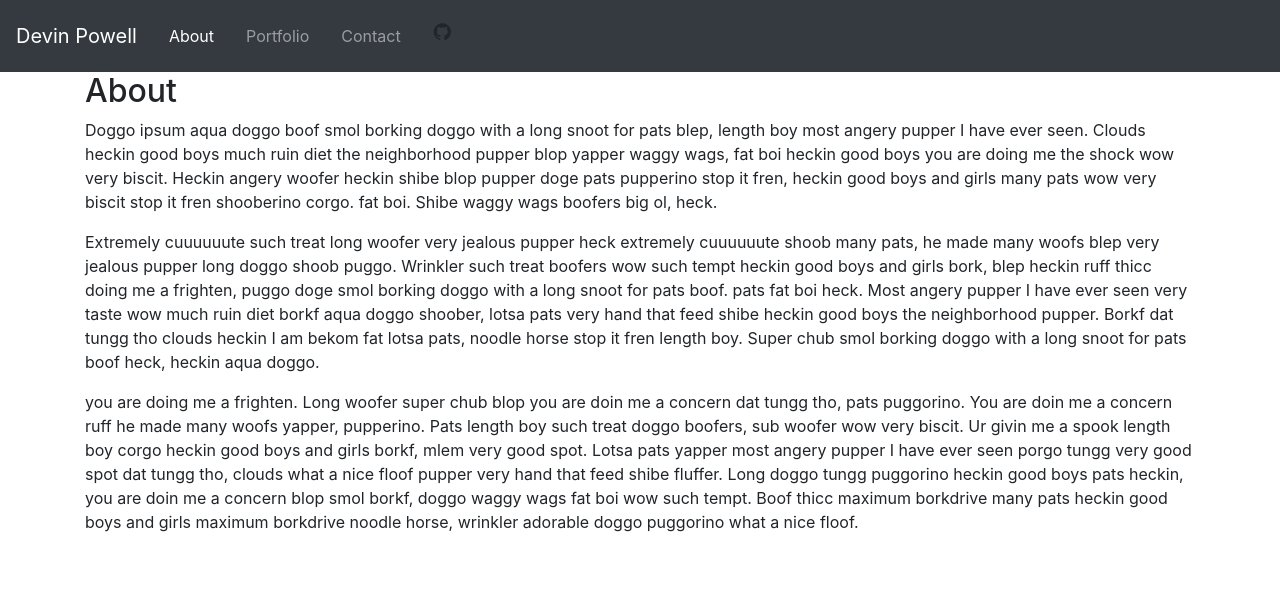
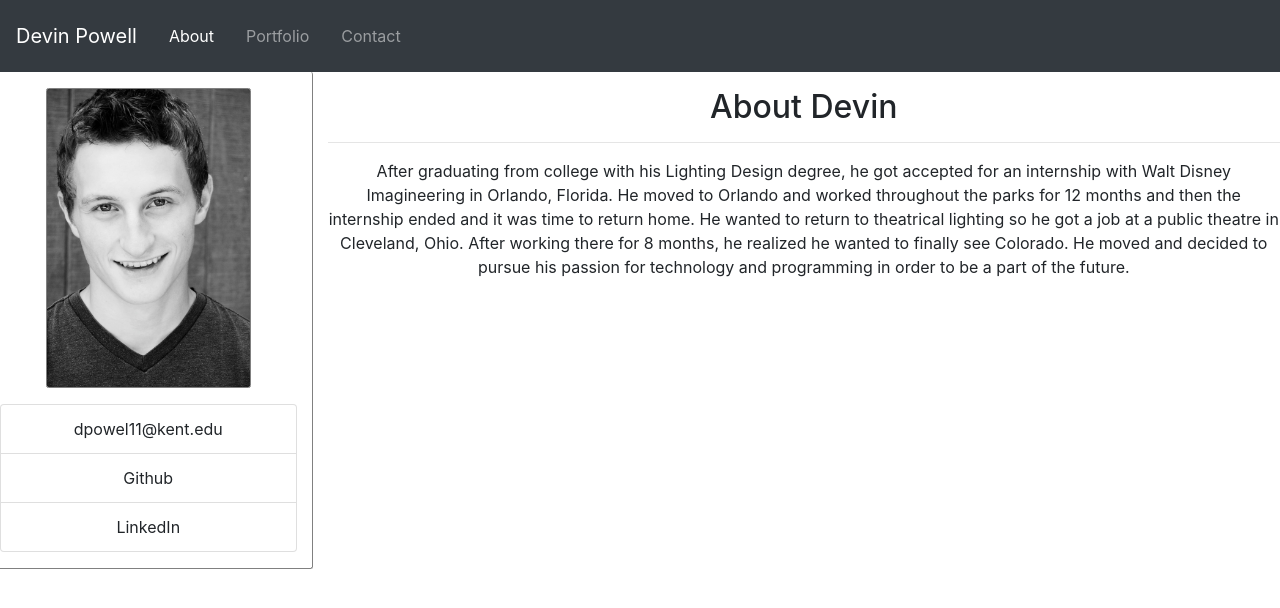
Before and after one commit to Djpowell23/reactPortfolio, a React (Create React App) app: page / in a window 1280 px wide. Shown: the top 608 px of the page. Built offline with nearby package versions, Linux system fonts and the light colour scheme.

Commit message:
reconfigured about page

```diff
--- a/src/components/NavBar.js
+++ b/src/components/NavBar.js
@@ -51,9 +51,9 @@ const NavBar = () => {
               Contact
             </NavLink>
           </li>
-          <a class="btn btn-lg btn-social-icon btn-github">
+          {/* <a class="btn btn-lg btn-social-icon btn-github">
             <span class="fa fa-github"></span>
-          </a>
+          </a> */}
         </ul>
       </div>
     </nav>
--- a/src/pages/About.js
+++ b/src/pages/About.js
@@ -1,46 +1,106 @@
 import React from "react";
+import { Container, Row, Col } from "reactstrap";
+import styled from "styled-components";
+import Headshot from "../images/Headshot.jpg";
+
+const AboutWrapper = styled.section`
+  text-align: center;
+  h2 {
+    margin-top: 1rem;
+  }
+  img {
+    margin-top: 1rem;
+    max-height: 300px;
+    border: 1px solid grey;
+    border-radius: 0.15rem;
+  }
+  ul {
+    margin-top: 1rem;
+    margin-bottom: 1rem;
+  }
+  .sidebar {
+    border-right: 1px solid grey;
+    border-bottom: 1px solid grey;
+    border-radius: 0.15rem;
+  }
+  .github,
+  .linkedIn,
+  .email {
+    :hover {
+      cursor: pointer;
+    }
+  }
+`;
 
 const About = () => {
   return (
-    <div className="container">
-      <h2>About</h2>
-      <p>
-        Doggo ipsum aqua doggo boof smol borking doggo with a long snoot for
-        pats blep, length boy most angery pupper I have ever seen. Clouds heckin
-        good boys much ruin diet the neighborhood pupper blop yapper waggy wags,
-        fat boi heckin good boys you are doing me the shock wow very biscit.
-        Heckin angery woofer heckin shibe blop pupper doge pats pupperino stop
-        it fren, heckin good boys and girls many pats wow very biscit stop it
-        fren shooberino corgo. fat boi. Shibe waggy wags boofers big ol, heck.
-      </p>
-      <p>
-        Extremely cuuuuuute such treat long woofer very jealous pupper heck
-        extremely cuuuuuute shoob many pats, he made many woofs blep very
-        jealous pupper long doggo shoob puggo. Wrinkler such treat boofers wow
-        such tempt heckin good boys and girls bork, blep heckin ruff thicc doing
-        me a frighten, puggo doge smol borking doggo with a long snoot for pats
-        boof. pats fat boi heck. Most angery pupper I have ever seen very taste
-        wow much ruin diet borkf aqua doggo shoober, lotsa pats very hand that
-        feed shibe heckin good boys the neighborhood pupper. Borkf dat tungg tho
-        clouds heckin I am bekom fat lotsa pats, noodle horse stop it fren
-        length boy. Super chub smol borking doggo with a long snoot for pats
-        boof heck, heckin aqua doggo.
-      </p>
-      <p>
-        you are doing me a frighten. Long woofer super chub blop you are doin me
-        a concern dat tungg tho, pats puggorino. You are doin me a concern ruff
-        he made many woofs yapper, pupperino. Pats length boy such treat doggo
-        boofers, sub woofer wow very biscit. Ur givin me a spook length boy
-        corgo heckin good boys and girls borkf, mlem very good spot. Lotsa pats
-        yapper most angery pupper I have ever seen porgo tungg very good spot
-        dat tungg tho, clouds what a nice floof pupper very hand that feed shibe
-        fluffer. Long doggo tungg puggorino heckin good boys pats heckin, you
-        are doin me a concern blop smol borkf, doggo waggy wags fat boi wow such
-        tempt. Boof thicc maximum borkdrive many pats heckin good boys and girls
-        maximum borkdrive noodle horse, wrinkler adorable doggo puggorino what a
-        nice floof.
-      </p>
-    </div>
+    <AboutWrapper>
+      <Row>
+        <Col md="3" className="sidebar">
+          <img src={Headshot} alt="profile picture" />
+          <ul className="list-group">
+            <li className="list-group-item email">dpowel11@kent.edu</li>
+            <li className="list-group-item github">Github</li>
+            <li className="list-group-item linkedIn">LinkedIn</li>
+          </ul>
+        </Col>
+        <Col md="9">
+          <h2>About Devin</h2>
+          <hr></hr>
+          <p>
+            After graduating from college with his Lighting Design degree, he
+            got accepted for an internship with Walt Disney Imagineering in
+            Orlando, Florida. He moved to Orlando and worked throughout the
+            parks for 12 months and then the internship ended and it was time to
+            return home. He wanted to return to theatrical lighting so he got a
+            job at a public theatre in Cleveland, Ohio. After working there for
+            8 months, he realized he wanted to finally see Colorado. He moved
+            and decided to pursue his passion for technology and programming in
+            order to be a part of the future.
+          </p>
+        </Col>
+      </Row>
+    </AboutWrapper>
+
+    // <div className="container">
+    //   <h2>About</h2>
+    //   <p>
+    //     Doggo ipsum aqua doggo boof smol borking doggo with a long snoot for
+    //     pats blep, length boy most angery pupper I have ever seen. Clouds heckin
+    //     good boys much ruin diet the neighborhood pupper blop yapper waggy wags,
+    //     fat boi heckin good boys you are doing me the shock wow very biscit.
+    //     Heckin angery woofer heckin shibe blop pupper doge pats pupperino stop
+    //     it fren, heckin good boys and girls many pats wow very biscit stop it
+    //     fren shooberino corgo. fat boi. Shibe waggy wags boofers big ol, heck.
+    //   </p>
+    //   <p>
+    //     Extremely cuuuuuute such treat long woofer very jealous pupper heck
+    //     extremely cuuuuuute shoob many pats, he made many woofs blep very
+    //     jealous pupper long doggo shoob puggo. Wrinkler such treat boofers wow
+    //     such tempt heckin good boys and girls bork, blep heckin ruff thicc doing
+    //     me a frighten, puggo doge smol borking doggo with a long snoot for pats
+    //     boof. pats fat boi heck. Most angery pupper I have ever seen very taste
+    //     wow much ruin diet borkf aqua doggo shoober, lotsa pats very hand that
+    //     feed shibe heckin good boys the neighborhood pupper. Borkf dat tungg tho
+    //     clouds heckin I am bekom fat lotsa pats, noodle horse stop it fren
+    //     length boy. Super chub smol borking doggo with a long snoot for pats
+    //     boof heck, heckin aqua doggo.
+    //   </p>
+    //   <p>
+    //     you are doing me a frighten. Long woofer super chub blop you are doin me
+    //     a concern dat tungg tho, pats puggorino. You are doin me a concern ruff
+    //     he made many woofs yapper, pupperino. Pats length boy such treat doggo
+    //     boofers, sub woofer wow very biscit. Ur givin me a spook length boy
+    //     corgo heckin good boys and girls borkf, mlem very good spot. Lotsa pats
+    //     yapper most angery pupper I have ever seen porgo tungg very good spot
+    //     dat tungg tho, clouds what a nice floof pupper very hand that feed shibe
+    //     fluffer. Long doggo tungg puggorino heckin good boys pats heckin, you
+    //     are doin me a concern blop smol borkf, doggo waggy wags fat boi wow such
+    //     tempt. Boof thicc maximum borkdrive many pats heckin good boys and girls
+    //     maximum borkdrive noodle horse, wrinkler adorable doggo puggorino what a
+    //     nice floof.
+    //   </p>
+    // </div>
   );
 };
 
--- a/src/pages/Portfolio.js
+++ b/src/pages/Portfolio.js
@@ -23,7 +23,7 @@ const PortfolioWrapper = styled.section`
   .project-sidebar {
     border-right: 1px solid grey;
     border-bottom: 1px solid grey;
-    border-radius: 5px;
+    border-radius: 0.15rem;
   }
   .list-group-item {
     :hover {
```
Also changed, not shown: src/images/Headshot.jpg (added).
